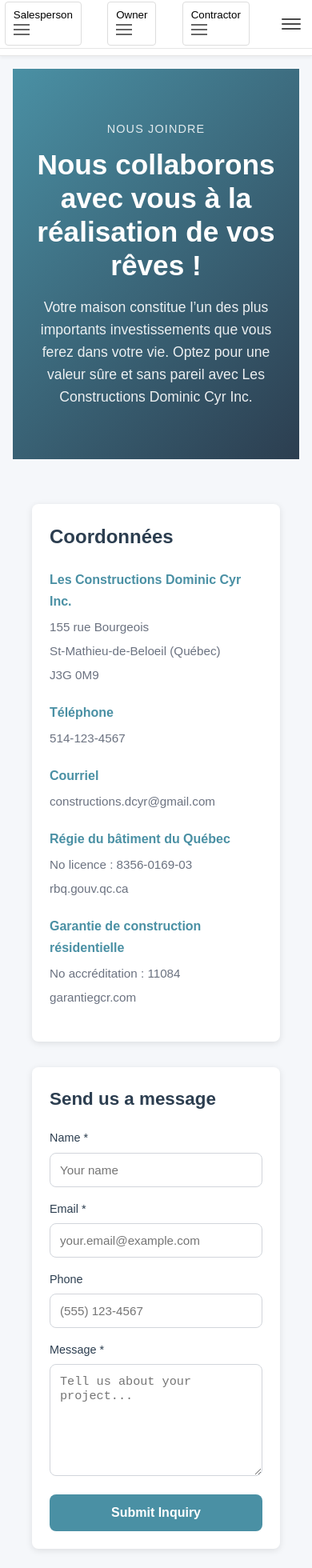
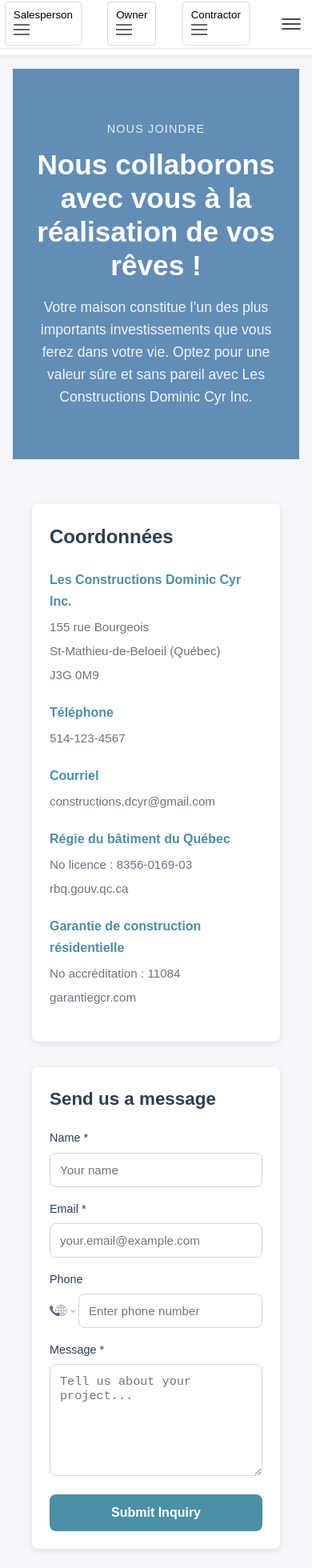
Before and after one commit to LCDCI/Les-Constructions-Dominic-Cyr, a React (Vite) app in the folder frontend/les_constructions_dominic_cyr/: page /contact in a window 390 px wide. Shown: the top 1960 px of the page at 80% size. Built offline with nearby package versions, Linux system fonts and the light colour scheme; no server answers.

Commit message:
feat: Enhance InquiryForm with phone number input and validation; update contact page styles

```diff
--- a/frontend/les_constructions_dominic_cyr/package.json
+++ b/frontend/les_constructions_dominic_cyr/package.json
@@ -38,6 +38,7 @@
     "react-dom": "^18.2.0",
     "react-i18next": "^16.4.0",
     "react-icons": "^5.5.0",
+    "react-phone-number-input": "^3.4.14",
     "react-router-dom": "6.23.1",
     "web-vitals": "^2.1.4"
   },
--- a/frontend/les_constructions_dominic_cyr/src/components/InquiryForm.jsx
+++ b/frontend/les_constructions_dominic_cyr/src/components/InquiryForm.jsx
@@ -1,5 +1,6 @@
-import React, { useState } from 'react';
-
+import React, { useEffect, useState } from 'react';
+import 'react-phone-number-input/style.css';
+import PhoneInput from 'react-phone-number-input';
 /**
  * Reusable InquiryForm component
  * Props:
@@ -17,8 +18,27 @@
   const [status, setStatus] = useState({ message: '', type: '' });
   const [loading, setLoading] = useState(false);
 
+  useEffect(() => {
+    if (status.type === 'success' && status.message) {
+      const timer = setTimeout(() => {
+        setStatus({ message: '', type: '' });
+      }, 3000);
+      return () => clearTimeout(timer);
+    }
+  }, [status]);
+
   const onChange = e => {
-    setForm({ ...form, [e.target.name]: e.target.value });
+    const { name, value } = e.target;
+
+    // Validate name: no numbers allowed
+    if (name === 'name') {
+      // Remove any digits from the input
+      const filteredValue = value.replace(/\d/g, '');
+      setForm({ ...form, [name]: filteredValue });
+      return;
+    }
+
+    setForm({ ...form, [name]: value });
   };
 
   const onSubmit = async e => {
@@ -30,6 +50,26 @@
       });
       return;
     }
+
+    // Validate name has no numbers
+    if (/\d/.test(form.name)) {
+      setStatus({
+        message: 'Name cannot contain numbers.',
+        type: 'error',
+      });
+      return;
+    }
+
+    // Validate email format
+    const emailRegex = /^[^\s@]+@[^\s@]+\.[^\s@]+$/;
+    if (!emailRegex.test(form.email)) {
+      setStatus({
+        message: 'Please enter a valid email address.',
+        type: 'error',
+      });
+      return;
+    }
+
     setLoading(true);
     setStatus({ message: '', type: '' });
     try {
@@ -96,11 +136,10 @@
         </div>
         <div className="form-group">
           <label>Phone</label>
-          <input
-            name="phone"
+          <PhoneInput
+            placeholder="Enter phone number"
             value={form.phone}
-            onChange={onChange}
-            placeholder="(555) 123-4567"
+            onChange={(value) => setForm({ ...form, phone: value })}
             disabled={loading}
           />
         </div>
--- a/frontend/les_constructions_dominic_cyr/src/styles/contact.css
+++ b/frontend/les_constructions_dominic_cyr/src/styles/contact.css
@@ -9,7 +9,7 @@
 }
 
 .contact-hero {
-    background: linear-gradient(135deg, #4A90A4, #2C3E50);
+    background: linear-gradient(135deg, #628DB5, #628DB5);
     color: #fff;
     padding: 80px 24px;
 }
```
Also changed, not shown: 1 other file (tests, documents, lock files or other folders).
